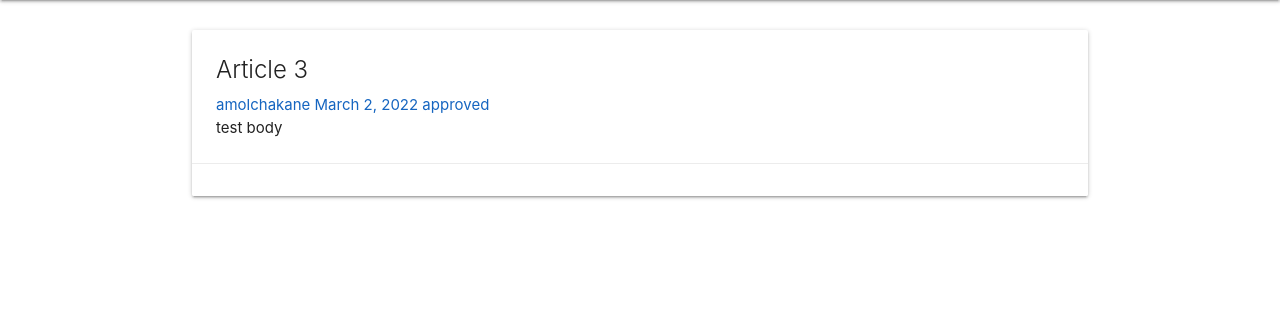
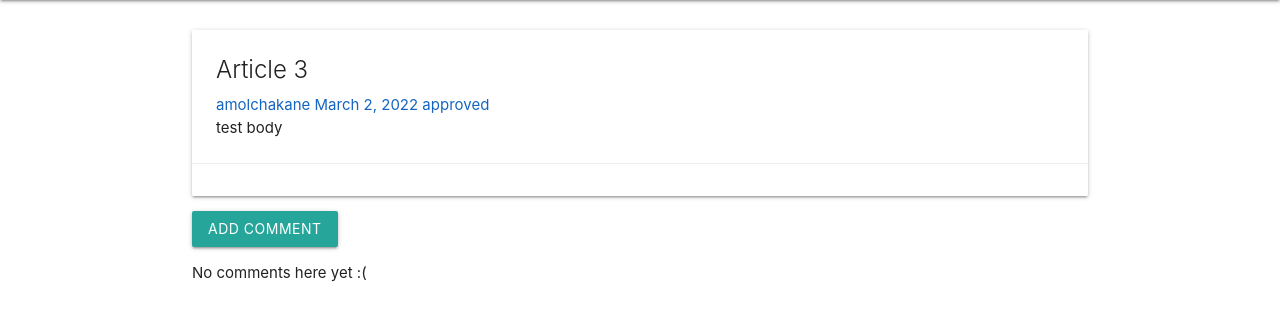
Before and after one commit to amolchakane/universityportal, a Django app: page /details/3/ in a window 1280 px wide. Shown: the part 64-385 px from the top of the page. Run offline with Django 4.2, Linux system fonts and the light colour scheme; data comes from the database, SQL or seed files in the repository; both versions use the stored data as it was after the commit; parts of the project's set-up code (start-up, migrations or seed data) failed here and were passed over; some libraries are stand-ins or nearby versions.

Commit message:
Users can add comments on articles

```diff
--- a/universityportal/articles/models.py
+++ b/universityportal/articles/models.py
@@ -20,3 +20,10 @@ class Articles(models.Model):
 class UserRoles(models.Model):
     role = models.CharField(max_length=20)
     user = models.OneToOneField(User, on_delete=models.CASCADE)
+
+
+class Comment(models.Model):
+    article = models.ForeignKey(Articles, on_delete=models.CASCADE, related_name='comments')
+    author = models.ForeignKey(User, on_delete=models.CASCADE)
+    text = models.TextField()
+    created_at = models.DateTimeField(auto_now_add=True)
--- a/universityportal/articles/templates/article_details.html
+++ b/universityportal/articles/templates/article_details.html
@@ -18,5 +18,20 @@
             {% endif %}
         </div>
     </div>
-
+    <a class="btn btn-default" href="{% url 'add_comment_to_article' pk=article.pk %}">Add comment</a>
+    {% if article.comments.count > 0 %}
+        {% for comment in article.comments.all %}
+            <hr>
+            <div data-gb-custom-block data-tag="for"></div>
+            <div style="margin: 20px 0px 20px 20px;">
+                <div class="date">{{ comment.created_date }}</div>
+                <strong>{{ comment.author }}</strong>
+                <p>{{ comment.text|linebreaks }}</p>
+            </div>
+        {% endfor %}
+    {% else %}
+        <div data-gb-custom-block data-tag="empty">
+            <p>No comments here yet :(</p>
+        </div>
+    {% endif %}
 {% endblock %}
--- a/universityportal/articles/templates/index.html
+++ b/universityportal/articles/templates/index.html
@@ -7,9 +7,9 @@
             <div class="card blue-grey lighten-4">
                 <div class="card-content black-text">
                     <a href="/articles/details/{{article.id}}">
-                        <span class="card-title">{{ article.title }}</span>
+                        <span class="card-title">{{ article.title | truncatechars:45 | safe }}</span>
                     </a>
-                    <p>{{ article.body | truncatechars:100 | safe }}</p>
+                    <p>{{ article.body | truncatechars:60 | safe }}</p>
 
                     <span class="green-text" style="font-weight: bold;">{{ article.user.first_name }} {{ article.user.last_name }}</span>
 
--- a/universityportal/articles/urls.py
+++ b/universityportal/articles/urls.py
@@ -8,5 +8,6 @@ urlpatterns = [
     path('article/new/', views.article_new, name='article_new'),
     path('article/<int:pk>/edit/', views.article_edit, name='article_edit'),
     path('details/<int:id>/', views.article_details, name='details'),
-    path('approve/<int:id>/', views.article_approve, name='approve')
+    path('approve/<int:id>/', views.article_approve, name='approve'),
+    path('article/<int:pk>/comment/', views.add_comment_to_post, name='add_comment_to_article'),
 ]
--- a/universityportal/articles/views.py
+++ b/universityportal/articles/views.py
@@ -1,7 +1,7 @@
 from django.http import HttpResponse, Http404
 from django.shortcuts import render, redirect
 from .models import Articles, UserRoles, User
-from .forms import NewUserForm, ArticleForm
+from .forms import NewUserForm, ArticleForm, CommentForm
 from django.contrib import messages
 from django.contrib.auth import login
 from django.shortcuts import get_object_or_404
@@ -96,3 +96,18 @@ def register(request):
 def article_approve(request, id):
     Articles.objects.filter(id=id).update(status='approved')
     return redirect('homepage')
+
+
+def add_comment_to_post(request, pk):
+    article = get_object_or_404(Articles, pk=pk)
+    if request.method == "POST":
+        form = CommentForm(request.POST)
+        if form.is_valid():
+            comment = form.save(commit=False)
+            comment.article = article
+            comment.author = request.user
+            comment.save()
+            return redirect('details', article.pk)
+    else:
+        form = CommentForm()
+    return render(request, 'add_comment_to_article.html', {'form': form})
```
Also changed, not shown: universityportal/articles/admin.py (+13 -2 lines), universityportal/articles/forms.py (+7 -1 lines), universityportal/articles/templates/add_comment_to_article.html (added, +10 -0 lines), universityportal/articles/migrations/0008_comment.py (added), universityportal/db.sqlite3.
